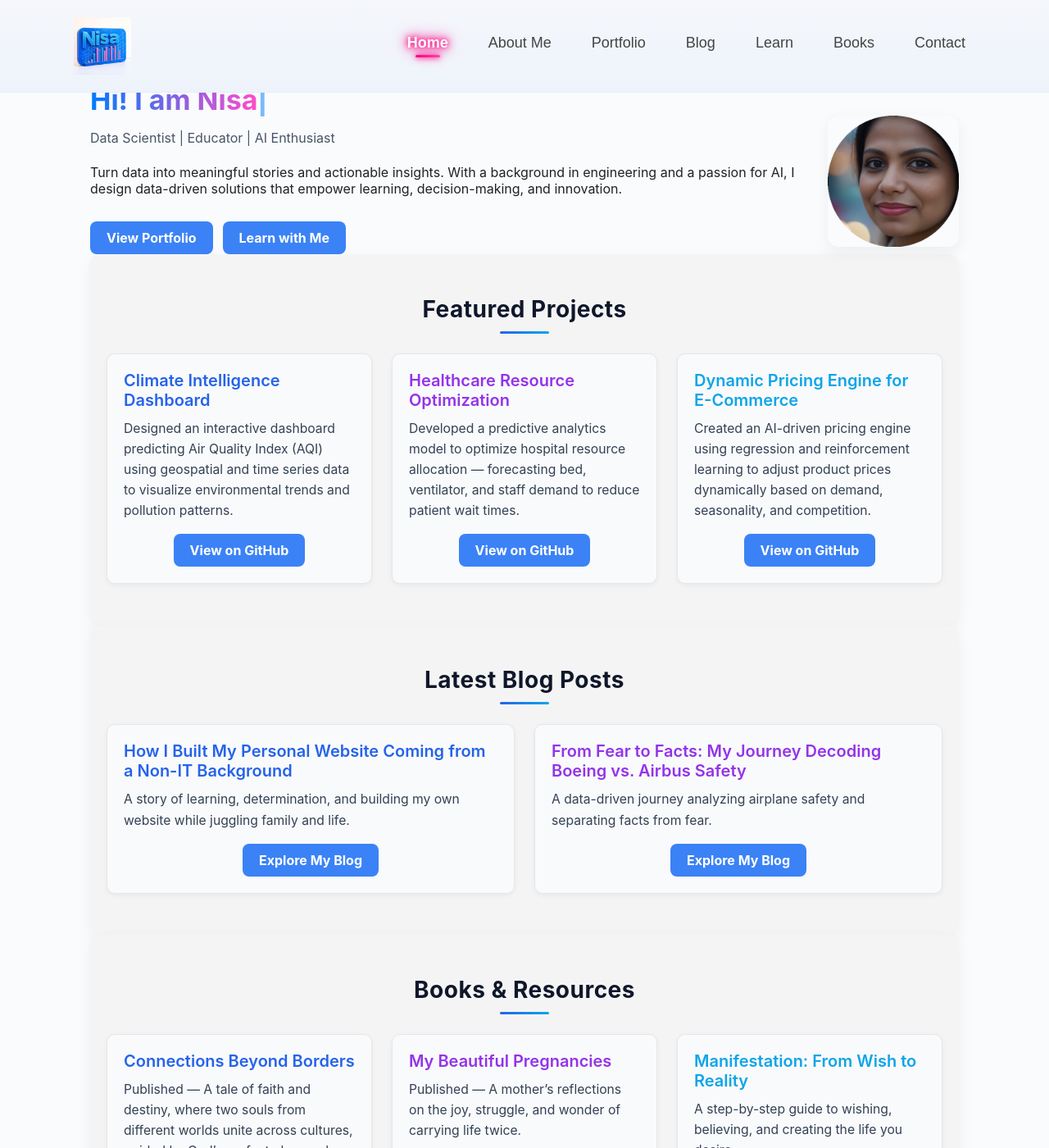
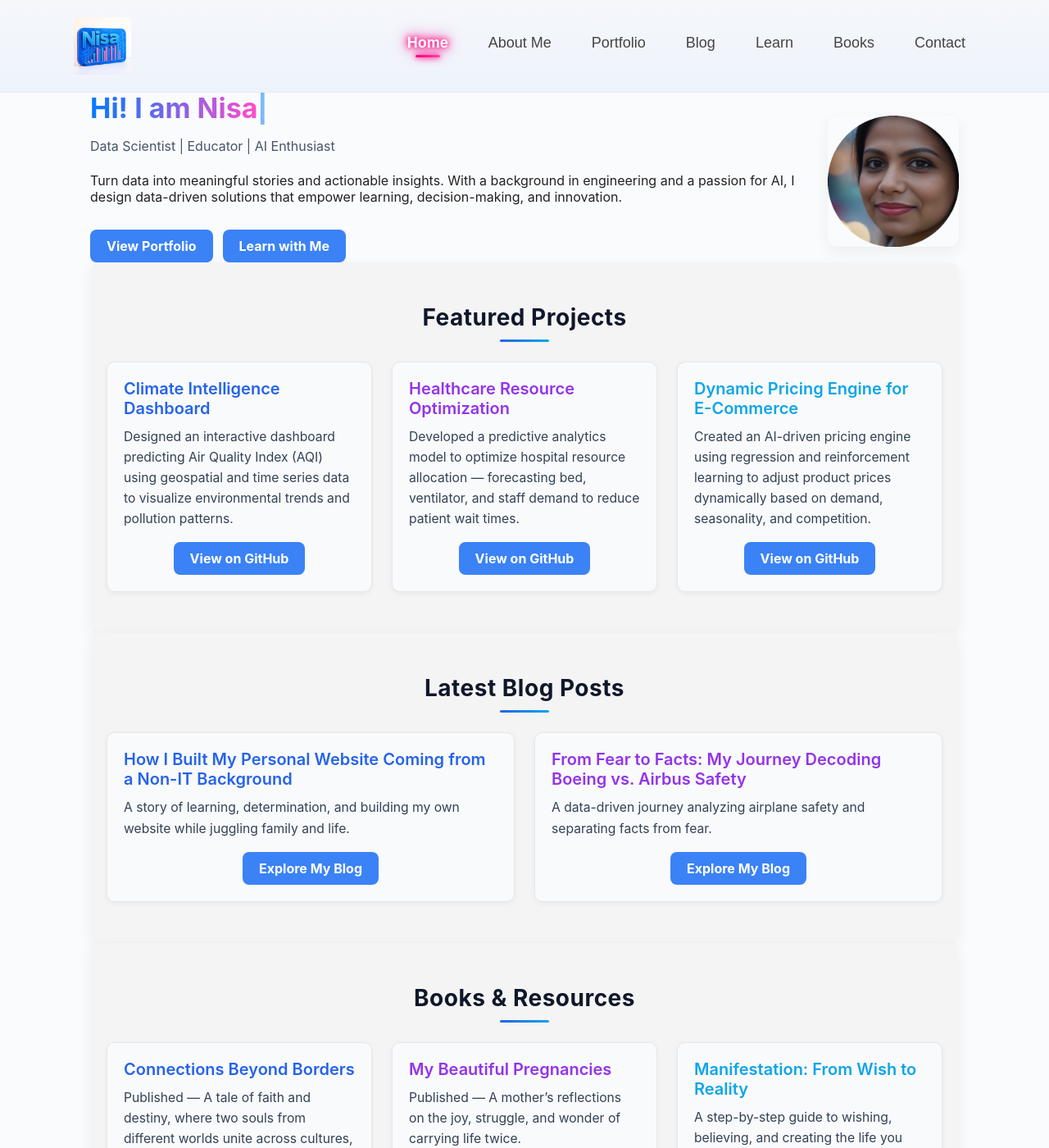
Before and after one commit to tabassumunnisa19/My_Personal_Website, a Jekyll site: the page index.html, which Jekyll copies as it is, in a window 1280 px wide and 1400 px high. Shown: the whole window at 82% size. Built offline with Jekyll 4.4.1, drawn with Linux system fonts in a browser that asks for light colours.

Commit message:
Update index.html

```diff
--- a/index.html
+++ b/index.html
@@ -54,9 +54,6 @@
   justify-content: flex-start;
   gap: 10px;
   margin-top: -30px; /* adjust -20 to -50 as per look */
-}
-.hero .intro {
-  margin-top: -40px; /* move it up more */
 }
 
 
```
